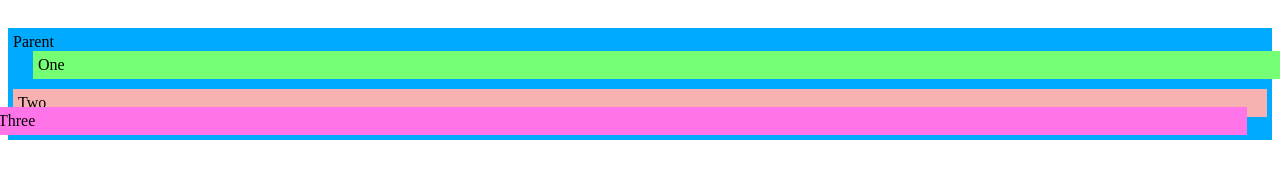
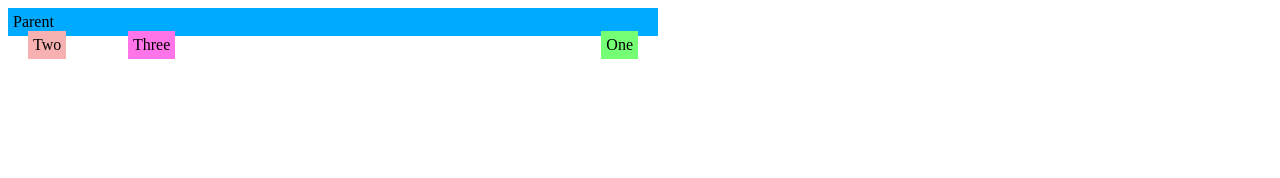
Before and after one commit to yuxiangshan/CSS-Position, a plain HTML site: page index.html in a window 1280 px wide. Drawn offline with Linux system fonts and the light colour scheme.

Commit message:
add absolute document flow

```diff
--- a/style.css
+++ b/style.css
@@ -1,21 +1,21 @@
 .parent {
-    position: relative;
-    top: 20px;
+    position: absolute;
+    width: 50%;
 }
 
 .child-one {
-    position: relative;
+    position: absolute;
+    right: 20px;
+}
+
+.child-two {
+    position: absolute;
     left: 20px;
 }
 
-.child-two {
-    position: relative;
-    top: 10px;
-}
-
 .child-three {
-    position: relative;
-    right: 20px;
+    position: absolute;
+    left: 120px;
 }
 
 
```
Also changed, not shown: 1 other file.
